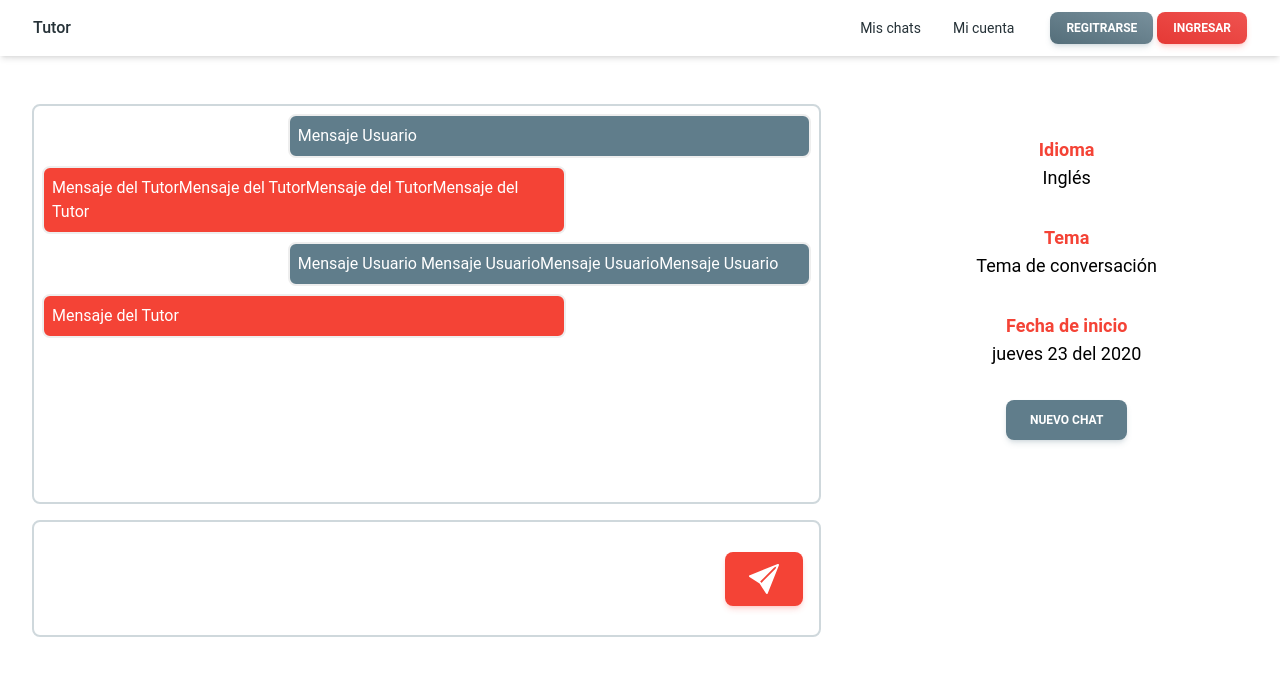
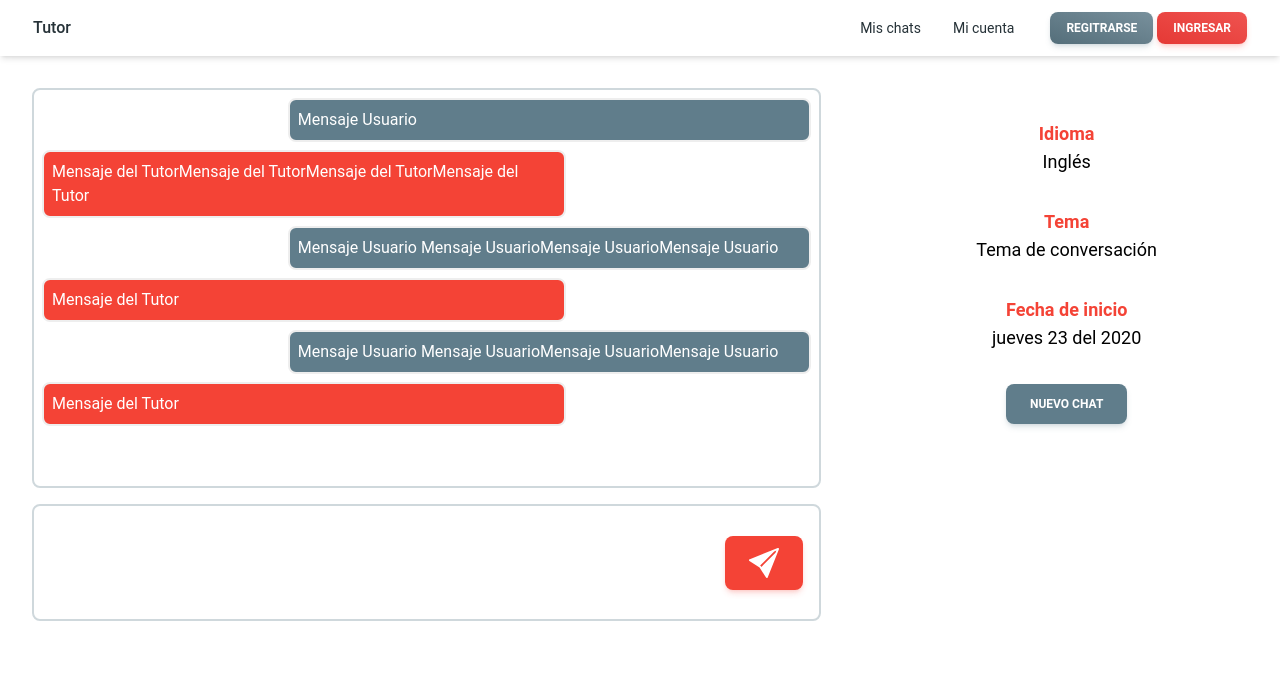
Before and after one commit to cristianflorez15/frontTutorSegundaLengua, a Next.js app: page /chat in a window 1280 px wide. Shown: the top 676 px of the page. Built offline with nearby package versions, Linux system fonts and the light colour scheme.

Commit message:
Front V1

```diff
--- a/src/app/chat/page.jsx
+++ b/src/app/chat/page.jsx
@@ -14,7 +14,7 @@ export default function Chat(params) {
     return(
         <div className="md:flex">
             <div className="bg-white w-full md:w-2/3 p-8 ">
-                <div className="border-solid border-2 border-blue-gray-100 rounded-lg w-full min-h-[50vh]">
+                <div className="border-solid border-2 border-blue-gray-100 rounded-lg w-full h-[50vh] overflow-y-auto">
                     <div className="bg-blue-gray-500 flex h-fit w-4/6 mr-2 ml-auto my-2 p-2 border-solid border-2 rounded-lg">
                         <p className="text-white">
                             Mensaje Usuario
@@ -23,6 +23,16 @@ export default function Chat(params) {
                     <div className="bg-red-500 flex h-fit w-4/6 ml-2 mr-auto my-2 p-2 border-solid border-2 rounded-lg">
                         <p className="text-white">
                             Mensaje del TutorMensaje del TutorMensaje del TutorMensaje del Tutor
+                        </p>
+                    </div>
+                    <div className="bg-blue-gray-500 flex h-fit w-4/6 mr-2 ml-auto my-2 p-2 border-solid border-2 rounded-lg">
+                        <p className="text-white">
+                            Mensaje Usuario Mensaje UsuarioMensaje UsuarioMensaje Usuario
+                        </p>
+                    </div>
+                    <div className="bg-red-500 flex h-fit w-4/6 ml-2 mr-auto my-2 p-2 border-solid border-2 rounded-lg">
+                        <p className="text-white">
+                            Mensaje del Tutor
                         </p>
                     </div>
                     <div className="bg-blue-gray-500 flex h-fit w-4/6 mr-2 ml-auto my-2 p-2 border-solid border-2 rounded-lg">
--- a/src/app/layout.jsx
+++ b/src/app/layout.jsx
@@ -9,7 +9,7 @@ export default function RootLayout({ children }) {
       <html lang="es">
           <body className="flex flex-col bg-white justify-between min-h-screen">
             <Header/>
-            <main className="my-4 mb-auto h-full">{children}</main>
+            <main className="my-0 mb-auto h-full">{children}</main>
             {/* <Footer className="mt-4"/> */}
           </body>
       </html>
--- a/src/app/miCuenta/miHistorial/page.jsx
+++ b/src/app/miCuenta/miHistorial/page.jsx
@@ -6,7 +6,7 @@ export default function MiHistorial(params) {
     const router = useRouter();
 
     return(
-        <div>
+        <div className="mt-8">
             <div className="text-center">
                 <Button color="red" className="my-auto mx-4" onClick={()=>router.push("/chat")} >
                     Nuevo chat
```
